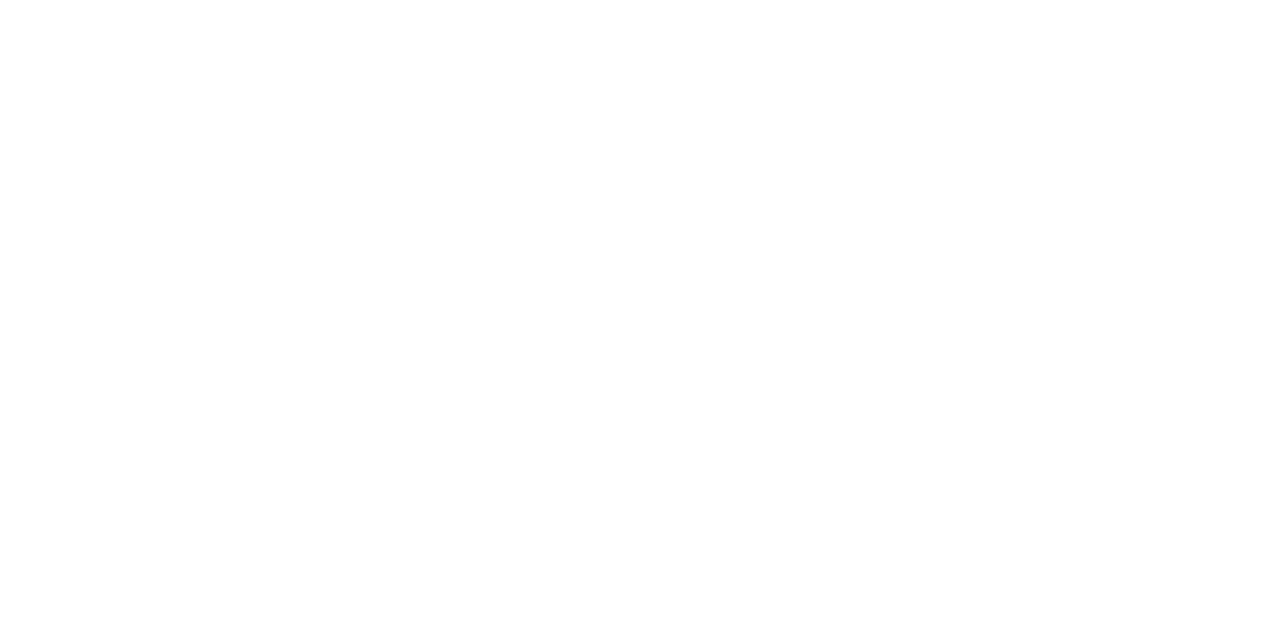
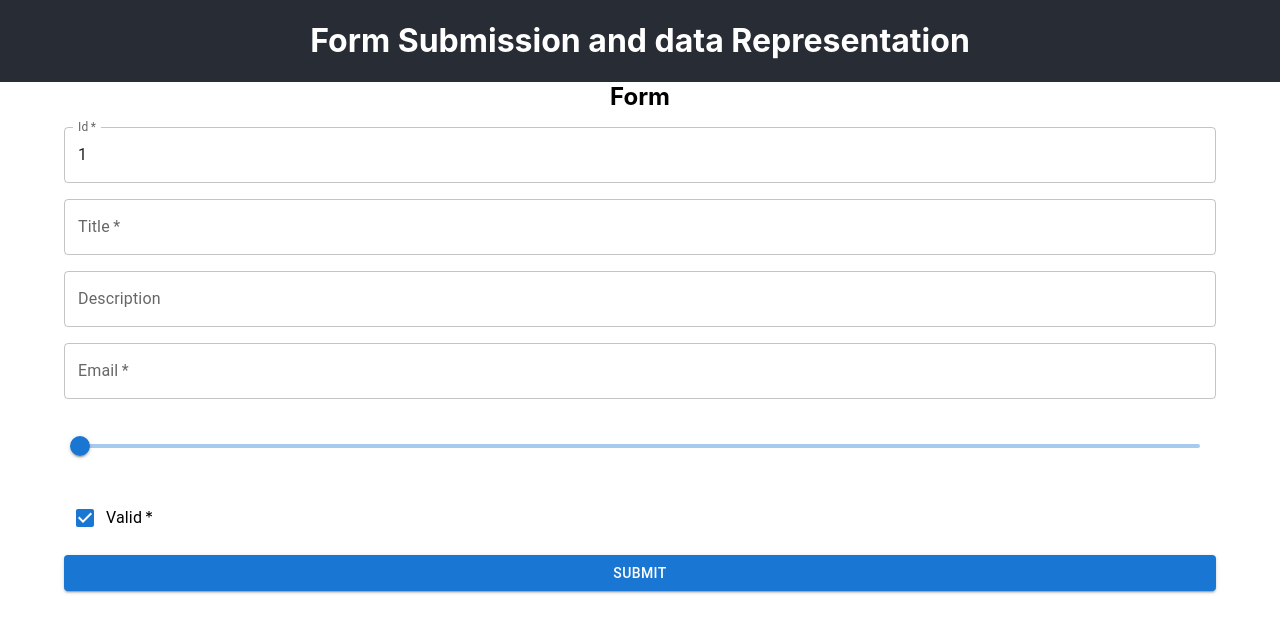
Before and after one commit to SagarGhadage/hashtech_assignment, a React (Create React App) app: page /form in a window 1280 px wide. Shown: the top 632 px of the page. Built offline with nearby package versions, Linux system fonts and the light colour scheme.

Commit message:
Done basic functionality for the table component

```diff
--- a/package.json
+++ b/package.json
@@ -13,6 +13,7 @@
     "@testing-library/user-event": "^13.5.0",
     "react": "^19.1.0",
     "react-dom": "^19.1.0",
+    "react-router-dom": "^7.4.1",
     "react-scripts": "5.0.1",
     "web-vitals": "^2.1.4"
   },
--- a/src/App.css
+++ b/src/App.css
@@ -15,12 +15,12 @@
 
 .App-header {
   background-color: #282c34;
-  min-height: 100vh;
+  /* min-height: 100vh; */
   display: flex;
   flex-direction: column;
   align-items: center;
   justify-content: center;
-  font-size: calc(10px + 2vmin);
+  font-size: 1rem;
   color: white;
 }
 
--- a/src/App.js
+++ b/src/App.js
@@ -1,10 +1,26 @@
 import logo from './logo.svg';
 import './App.css';
-
+import Form from './components/Form/Form';
+import Table from './components/Table/Table';
+import { Button } from '@mui/material';
+import { Routes } from "react-router-dom";
+import { Route, BrowserRouter } from "react-router-dom";
+import { useEffect } from 'react';
+import { useState } from 'react';
 function App() {
+  // const history = useNavigation();
   return (
     <div className="App">
+      <header className="App-header">
+        <h1>Form Submission and data Representation</h1>
+      </header>
 
+      <BrowserRouter>
+      <Routes>
+       <Route path='/' element={<Table/>}/>
+       <Route path='/form' element={<Form/>}/>
+      </Routes>
+    </BrowserRouter>
     </div>
   );
 }
--- a/src/components/Form/Form.jsx
+++ b/src/components/Form/Form.jsx
@@ -1,7 +1,148 @@
-import React from 'react'
+import {
+  Box,
+  Button,
+  Checkbox,
+  CircularProgress,
+  FormControlLabel,
+  Slider,
+  Stack,
+  TextField,
+} from "@mui/material";
+import React, { useState } from "react";
 
 export default function Form() {
+  const [formData, setFormData] = useState({
+    id: 0,
+    title: "",
+    description: "",
+    email: "",
+    range: 0,
+    valid: true,
+  });
+  const [circle, setCircle] = useState(false);
+
+  const handleFromData = (e) => {
+    setFormData({
+      ...formData,
+      [e.target.name]: e.target.value,
+    });
+  };
+  const handleSubmit = (e) => {
+    e.preventDefault();
+    setCircle(true);
+    console.log(e.target.value);
+
+    const data = localStorage.getItem("data")
+      ? JSON.parse(localStorage.getItem("data"))
+      : [];
+    data.push(formData);
+    localStorage.setItem("id", JSON.parse(localStorage.getItem('id')) + 1);
+    localStorage.setItem("data", JSON.stringify(data));
+    setCircle(false);
+  };
   return (
-    <div>Form</div>
-  )
+    <Box
+      display="flex"
+      flexDirection="column"
+      justifyContent="space-between"
+      minHeight="100vh"
+      width={"90%"}
+      m={"auto"}
+    >
+      <Box className="content">
+        <Stack spacing={2} className="form">
+          <h2 className="title">Form</h2>
+          <TextField
+            type="number"
+            id="id"
+            label="Id"
+            variant="outlined"
+            title="id"
+            name="id"
+            readOnly
+            placeholder="Enter Id"
+            fullWidth
+            value={localStorage.getItem("id") || 1}
+            onChange={handleFromData}
+            required
+          />
+          <TextField
+            id="title"
+            label="Title"
+            variant="outlined"
+            title="title"
+            name="title"
+            placeholder="Enter Title"
+            fullWidth
+            value={formData?.title}
+            onChange={handleFromData}
+            required
+          />
+          <TextField
+            id="description"
+            label="Description"
+            variant="outlined"
+            title="description"
+            name="description"
+            placeholder="Enter Description"
+            fullWidth
+            value={formData?.description}
+            onChange={handleFromData}
+          />
+          <TextField
+            required
+            type="email"
+            id="email"
+            label="Email"
+            variant="outlined"
+            title="email"
+            name="email"
+            placeholder="Enter Email"
+            fullWidth
+            value={formData?.email}
+            onChange={handleFromData}
+          />
+          <Box m={"auto"} p={2}>
+            <Slider
+              defaultValue={0}
+              required
+              aria-label="Range"
+              name="range"
+              title="range"
+              valueLabelDisplay="auto"
+              value={formData?.range}
+              onChange={handleFromData}
+            />
+          </Box>
+
+          <FormControlLabel
+            control={
+              <Checkbox
+                defaultChecked
+                value={formData?.valid}
+                required
+                name="valid"
+              />
+            }
+            label="Valid"
+          />
+
+          {circle ? (
+            <Box textAlign="center">
+              <CircularProgress />
+            </Box>
+          ) : (
+            <Button
+              type="submit"
+              className="button"
+              variant="contained"
+              onClick={handleSubmit}
+            >
+              Submit
+            </Button>
+          )}
+        </Stack>
+      </Box>
+    </Box>
+  );
 }
--- /dev/null
+++ b/src/components/Table/Table.jsx
@@ -0,0 +1,64 @@
+import { Button } from '@mui/material';
+import React from 'react'
+import { useNavigate } from 'react-router-dom';
+
+export default function Table() {
+  const history = useNavigate();
+
+  const data = localStorage.getItem("data")
+    ? JSON.parse(localStorage.getItem("data"))
+    : [];
+  const columns = [
+    { id: "id", label: "Id" },
+    { id: "title", label: "Title" },
+    { id: "description", label: "Description" },
+    { id: "email", label: "Email" },
+    { id: "range", label: "Range" },
+    { id: "valid", label: "Valid" },
+  ]
+  const rows = data.map((item) => {
+    return {
+      id: item.id,
+      title: item.title,
+      description: item.description,
+      email: item.email,
+      range: item.range,
+      valid: item.valid ? "True" : "False",
+    };
+  });
+  return (
+    <div>
+      <Button variant="contained" color="primary" onClick={
+        () => history("/form")
+      }>
+        Add New Data
+      </Button>
+      <table style={{ width: "100%", border: "1px solid black" }}>
+        <thead>
+          <tr>
+            {columns.map((column) => (
+              <th key={column.id} style={{ border: "1px solid black" }}>
+                {column.label}
+              </th>
+            ))}
+          </tr>
+        </thead>
+        <tbody>
+          {rows.map((row, index) => (
+            <tr key={index}>
+              {columns.map((column) => (
+                <td key={column.id} style={{ border: "1px solid black" }}>
+                  {row[column.id]}
+                </td>
+              ))}
+            </tr>
+          ))}
+        </tbody>
+      </table>
+      <div className="table">
+        <h2 className="title">Table</h2>
+        <p>Total Rows: {rows.length}</p>
+    </div>
+    </div>
+  )
+}
```
Also changed, not shown: 1 other file (tests, documents, lock files or other folders).
